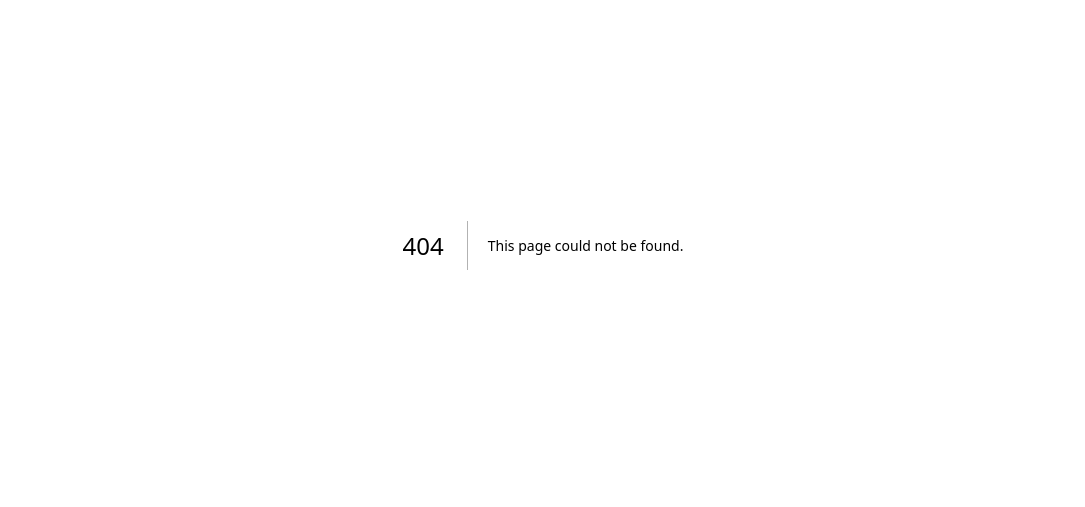
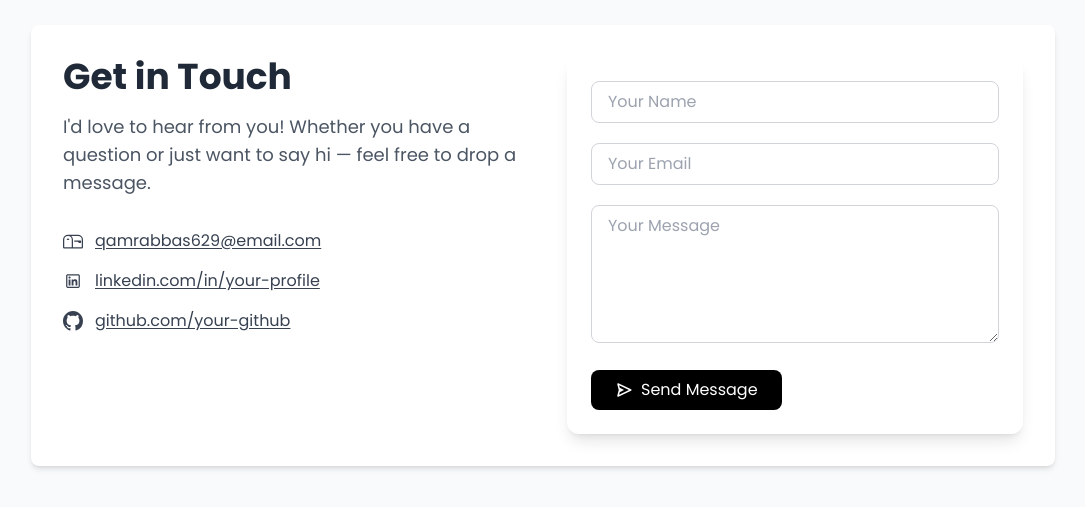
Before and after one commit to qamarabbas01/My-portfolio, a Next.js app: page /contact in a window 1280 px wide. Before the commit this address had no page. Shown: the part 155-662 px from the top of the page, without its empty margins (97-1182 px from the left). Built offline with nearby package versions, Linux system fonts and the light colour scheme.

Commit message:
ubgrade ui

```diff
--- /dev/null
+++ b/app/contact/page.tsx
@@ -0,0 +1,109 @@
+'use client';
+
+import { useState } from 'react';
+import { BiSend } from 'react-icons/bi';
+import { BsGithub, BsMailbox } from 'react-icons/bs';
+import { LiaLinkedin } from 'react-icons/lia';
+
+export default function ContactPage() {
+  const [formData, setFormData] = useState({ name: '', email: '', message: '' });
+  const [submitted, setSubmitted] = useState(false);
+
+  const handleChange = (e: React.ChangeEvent<HTMLInputElement | HTMLTextAreaElement>) => {
+    setFormData({ ...formData, [e.target.name]: e.target.value });
+  };
+
+  const handleSubmit = (e: React.FormEvent) => {
+    e.preventDefault();
+    console.log(formData);
+    setSubmitted(true);
+  };
+
+  return (
+    <main className="min-h-screen px-4 py-16 bg-gray-50 text-gray-800 flex flex-col items-center justify-center shadow-lg">
+      <div className="max-w-5xl mx-auto grid md:grid-cols-2 gap-12 bg-white p-8 rounded-lg shadow-md">
+        <div>
+          <h1 className="text-4xl font-bold mb-4">Get in Touch</h1>
+          <p className="text-lg mb-8 text-gray-600">
+            I&apos;d love to hear from you! Whether you have a question or just want to say hi — feel free to drop a message.
+          </p>
+          <div className="space-y-4">
+            <ContactLink
+              href="mailto:qamrabbas629@email.com"
+              icon={<BsMailbox className="w-5 h-5" />}
+              label="qamrabbas629@email.com"
+            />
+            <ContactLink
+              href="https://www.linkedin.com/in/qamar-abbas-7a39902b6/?lipi=urn%3Ali%3Apage%3Ad_flagship3_feed%3BVXEC3UuLS9KM0Ypg1zC7aQ%3D%3D"
+              icon={<LiaLinkedin className="w-5 h-5" />}
+              label="linkedin.com/in/your-profile"
+            />
+            <ContactLink
+              href="https://github.com/qamarabbas01"
+              icon={<BsGithub className="w-5 h-5" />}
+              label="github.com/your-github"
+            />
+          </div>
+        </div>
+
+        <div className="bg-white rounded-xl shadow-lg p-6">
+          {!submitted ? (
+            <form onSubmit={handleSubmit} className="space-y-5">
+              <input
+                type="text"
+                name="name"
+                placeholder="Your Name"
+                value={formData.name}
+                onChange={handleChange}
+                required
+                className="w-full border border-gray-300 rounded-lg px-4 py-2 focus:outline-none focus:ring-2 focus:ring-black"
+              />
+              <input
+                type="email"
+                name="email"
+                placeholder="Your Email"
+                value={formData.email}
+                onChange={handleChange}
+                required
+                className="w-full border border-gray-300 rounded-lg px-4 py-2 focus:outline-none focus:ring-2 focus:ring-black"
+              />
+              <textarea
+                name="message"
+                placeholder="Your Message"
+                rows={5}
+                value={formData.message}
+                onChange={handleChange}
+                required
+                className="w-full border border-gray-300 rounded-lg px-4 py-2 focus:outline-none focus:ring-2 focus:ring-black"
+              />
+              <button
+                type="submit"
+                className="flex items-center gap-2 bg-black text-white px-6 py-2 rounded-lg hover:bg-gray-800 transition"
+              >
+                <BiSend size={18} /> Send Message
+              </button>
+            </form>
+          ) : (
+            <p className="text-green-600 text-lg font-semibold">
+              Thank you for reaching out! I&apos;ll respond as soon as possible.
+            </p>
+          )}
+        </div>
+      </div>
+    </main>
+  );
+}
+
+function ContactLink({ href, icon, label }: { href: string; icon: React.ReactNode; label: string }) {
+  return (
+    <a
+      href={href}
+      target="_blank"
+      rel="noopener noreferrer"
+      className="flex items-center gap-3 text-gray-700 hover:text-black transition"
+    >
+      {icon}
+      <span className="underline underline-offset-2">{label}</span>
+    </a>
+  );
+}
```
